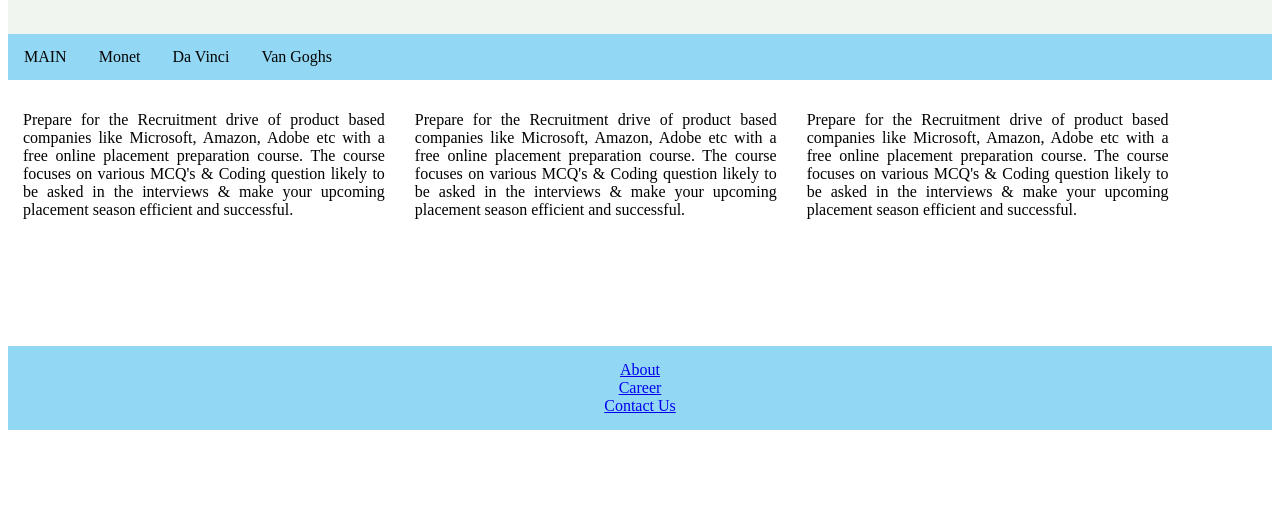
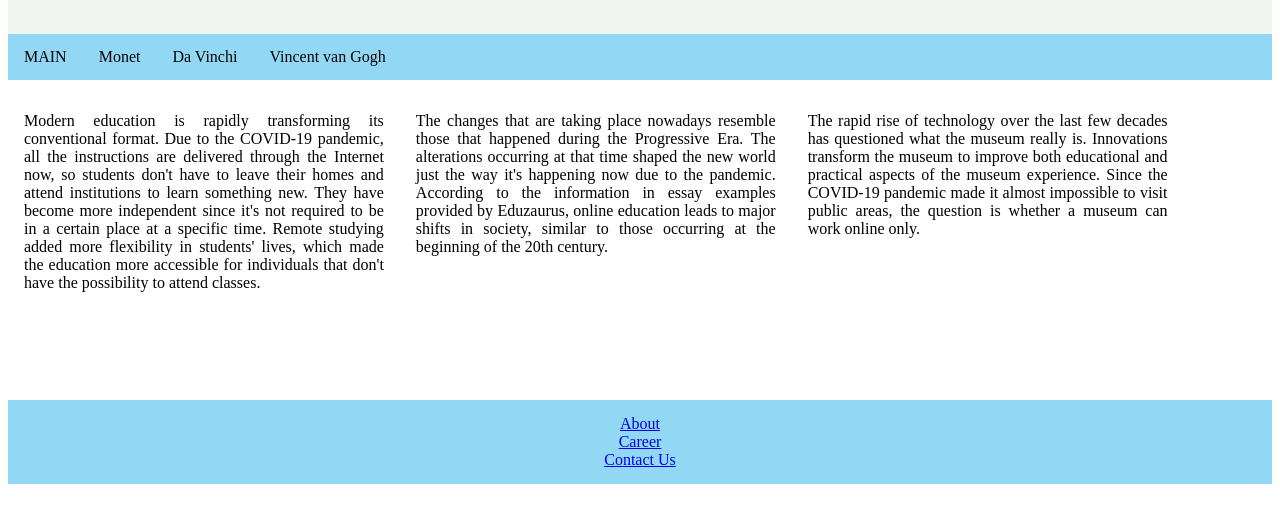
Before and after one commit to MariteAdijane/DialogsAB_JavaScript, a plain HTML site: page Class35_20220921/index.html in a window 1280 px wide. Shown: the part 80-602 px from the top of the page. Drawn offline with Linux system fonts and the light colour scheme.

Commit message:
parodija

```diff
--- a/Class35_20220921/index.html
+++ b/Class35_20220921/index.html
@@ -38,8 +38,8 @@
 			.columnA, .columnB, .columnC {
 				float: left;
 				width: 31%;
-				padding: 15px;
-				text-align:justify;
+				padding: 16px;
+				text-align: justify;
 			}
 			h2 {
 				color:rgb(68, 30, 144);
@@ -80,48 +80,31 @@
 		<div class = "nav_menu">
 			<a href = "#">MAIN</a>
 			<a href = "#">Monet</a>
-			<a href = "#">Da Vinci</a>
-            <a href = "#">Van Goghs</a>
+			<a href = "#">Da Vinchi</a>
+            <a href = "#">Vincent van Gogh</a>
 		</div>
 
 		<!-- Content section of website layout -->
 		<div class = "row">
 
 			<div class = "columnA">
-<p>Prepare for the Recruitment drive of product
-				based companies like Microsoft, Amazon, Adobe
-				etc with a free online placement preparation
-				course. The course focuses on various MCQ's
-				& Coding question likely to be asked in the
-				interviews & make your upcoming placement
-				season efficient and successful.</p>
+<p>Modern education is rapidly transforming its conventional format. Due to the COVID-19 pandemic, all the instructions are delivered through the Internet now, so students don't have to leave their homes and attend institutions to learn something new. They have become more independent since it's not required to be in a certain place at a specific time. Remote studying added more flexibility in students' lives, which made the education more accessible for individuals that don't have the possibility to attend classes.</p>
 			</div>
 
 			<div class = "columnB">
 
-<p>Prepare for the Recruitment drive of product
-				based companies like Microsoft, Amazon, Adobe
-				etc with a free online placement preparation
-				course. The course focuses on various MCQ's
-				& Coding question likely to be asked in the
-				interviews & make your upcoming placement
-				season efficient and successful.</p>
+<p>The changes that are taking place nowadays resemble those that happened during the Progressive Era. The alterations occurring at that time shaped the new world just the way it's happening now due to the pandemic. According to the information in essay examples provided by Eduzaurus, online education leads to major shifts in society, similar to those occurring at the beginning of the 20th century.</p>
 			</div>
 
 			<div class = "columnC">
 
-<p>Prepare for the Recruitment drive of product
-				based companies like Microsoft, Amazon, Adobe
-				etc with a free online placement preparation
-				course. The course focuses on various MCQ's
-				& Coding question likely to be asked in the
-				interviews & make your upcoming placement
-				season efficient and successful.</p>
+<p>The rapid rise of technology over the last few decades has questioned what the museum really is. Innovations transform the museum to improve both educational and practical aspects of the museum experience. Since the COVID-19 pandemic made it almost impossible to visit public areas, the question is whether a museum can work online only. </p>
 
 			</div>
 		</div>
 
-        <p><br><br><br><br><br><br><br><br><br><br><br><br><br>
+        <p><br><br><br><br><br><br><br><br><br><br><br><br><br><br><br><br>
+            <!--Bez daudz br neklausījās...-->
         <div class = "footer">
             <a href = "#">About</a><br>
             <a href = "#">Career</a><br>
```
